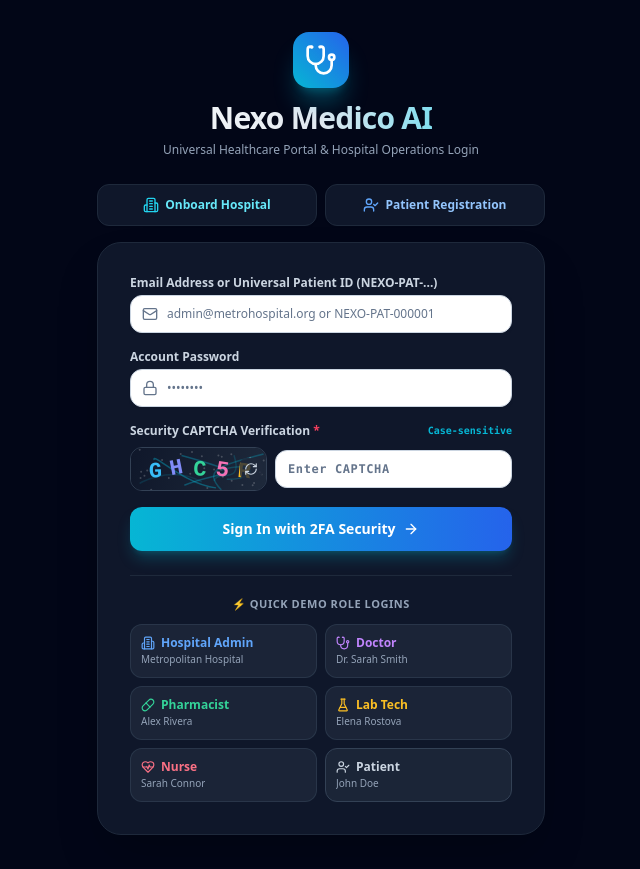
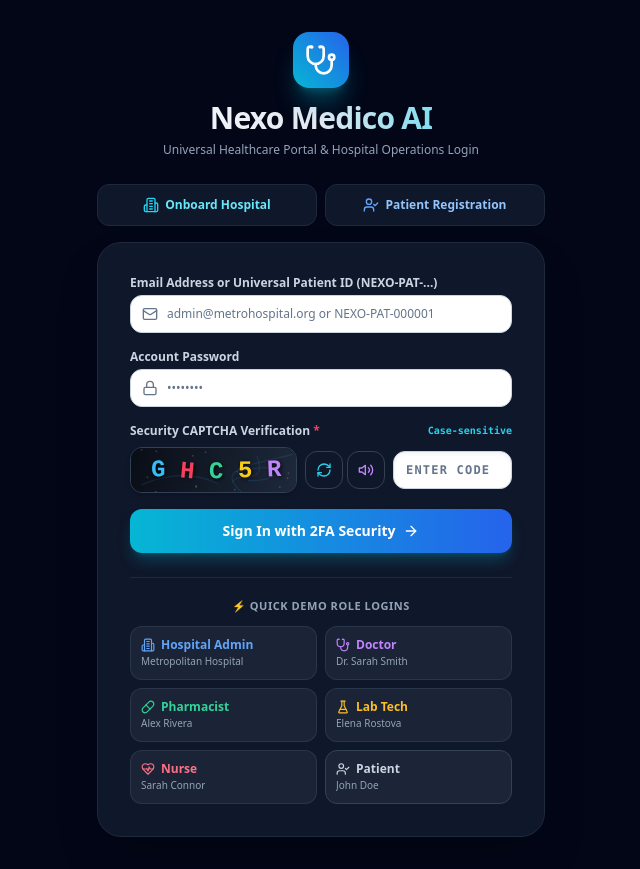
Before and after one commit to VajralaYashwanthReddy/NEXO-MEDICO-AI, a Next.js app: page /login in a window 1280 px wide. Shown: the whole page, without its empty margins (319-959 px from the left). Built offline with nearby package versions, Linux system fonts and the light colour scheme.

Commit message:
Enhance security CAPTCHA visibility with high-contrast text rendering, external reload/audio controls, and larger canvas

```diff
--- a/src/components/SecurityVerification.tsx
+++ b/src/components/SecurityVerification.tsx
@@ -1,7 +1,7 @@
 'use client';
 
 import React, { useState, useEffect, useRef } from 'react';
-import { RefreshCw, ShieldCheck, Lock, CheckCircle2, Copy, Sparkles, X } from 'lucide-react';
+import { RefreshCw, ShieldCheck, Lock, CheckCircle2, Copy, Sparkles, X, Volume2 } from 'lucide-react';
 
 // Helper to generate random CAPTCHA string
 export function generateCaptchaCode(length: number = 5): string {
@@ -43,6 +43,18 @@ export function VisualCaptcha({
     setUserInput('');
   };
 
+  const speakCaptcha = () => {
+    if (!captchaCode) return;
+    if ('speechSynthesis' in window) {
+      window.speechSynthesis.cancel();
+      const textToSpeak = `Security code is: ${captchaCode.split('').join(' ')}`;
+      const utterance = new SpeechSynthesisUtterance(textToSpeak);
+      utterance.rate = 0.85;
+      utterance.pitch = 1.0;
+      window.speechSynthesis.speak(utterance);
+    }
+  };
+
   useEffect(() => {
     refreshCaptcha();
   }, []);
@@ -53,25 +65,25 @@ export function VisualCaptcha({
     const ctx = canvas.getContext('2d');
     if (!ctx) return;
 
-    // Draw stylized captcha
+    // Clear canvas
     ctx.clearRect(0, 0, canvas.width, canvas.height);
 
-    // Background gradient
+    // High-contrast background gradient
     const bgGradient = ctx.createLinearGradient(0, 0, canvas.width, canvas.height);
     if (theme === 'dark') {
-      bgGradient.addColorStop(0, '#0f172a');
+      bgGradient.addColorStop(0, '#090d16');
       bgGradient.addColorStop(1, '#1e293b');
     } else {
-      bgGradient.addColorStop(0, '#f1f5f9');
+      bgGradient.addColorStop(0, '#f8fafc');
       bgGradient.addColorStop(1, '#e2e8f0');
     }
     ctx.fillStyle = bgGradient;
     ctx.fillRect(0, 0, canvas.width, canvas.height);
 
-    // Noise lines
-    for (let i = 0; i < 6; i++) {
-      ctx.strokeStyle = theme === 'dark' ? `rgba(6, 182, 212, ${0.15 + i * 0.05})` : `rgba(14, 165, 233, ${0.2 + i * 0.05})`;
-      ctx.lineWidth = 1.5;
+    // Subtle background grid/noise lines (does not obscure letters)
+    for (let i = 0; i < 4; i++) {
+      ctx.strokeStyle = theme === 'dark' ? `rgba(56, 189, 248, 0.12)` : `rgba(2, 132, 199, 0.15)`;
+      ctx.lineWidth = 1.2;
       ctx.beginPath();
       ctx.moveTo(Math.random() * canvas.width, Math.random() * canvas.height);
       ctx.bezierCurveTo(
@@ -85,27 +97,37 @@ export function VisualCaptcha({
       ctx.stroke();
     }
 
-    // Noise dots
-    for (let i = 0; i < 30; i++) {
-      ctx.fillStyle = theme === 'dark' ? 'rgba(255, 255, 255, 0.2)' : 'rgba(15, 23, 42, 0.2)';
+    // Subtle ambient dots
+    for (let i = 0; i < 15; i++) {
+      ctx.fillStyle = theme === 'dark' ? 'rgba(255, 255, 255, 0.15)' : 'rgba(15, 23, 42, 0.15)';
       ctx.beginPath();
       ctx.arc(Math.random() * canvas.width, Math.random() * canvas.height, 1, 0, Math.PI * 2);
       ctx.fill();
     }
 
-    // Text rendering with character distortion
-    ctx.font = 'bold 22px monospace';
+    // Ultra-vibrant crisp high-contrast character rendering
+    ctx.font = 'bold 24px "Courier New", monospace, sans-serif';
+    ctx.textBaseline = 'middle';
+
     const colors = theme === 'dark'
-      ? ['#38bdf8', '#818cf8', '#34d399', '#f472b6', '#fbbf24']
-      : ['#0284c7', '#4f46e5', '#059669', '#db2777', '#d97706'];
+      ? ['#38bdf8', '#f43f5e', '#34d399', '#facc15', '#c084fc']
+      : ['#0284c7', '#e11d48', '#059669', '#d97706', '#7e22ce'];
 
     for (let i = 0; i < captchaCode.length; i++) {
       ctx.save();
-      const x = 18 + i * 22;
-      const y = 28 + (Math.random() * 4 - 2);
-      const angle = (Math.random() - 0.5) * 0.4;
+      const x = 20 + i * 29;
+      const y = 23 + (Math.random() * 2 - 1);
+      const angle = (Math.random() - 0.5) * 0.2;
+
       ctx.translate(x, y);
       ctx.rotate(angle);
+
+      // Text drop shadow for maximum legibility
+      ctx.shadowColor = theme === 'dark' ? 'rgba(0, 0, 0, 0.85)' : 'rgba(255, 255, 255, 0.9)';
+      ctx.shadowBlur = 4;
+      ctx.shadowOffsetX = 1;
+      ctx.shadowOffsetY = 1;
+
       ctx.fillStyle = colors[i % colors.length];
       ctx.fillText(captchaCode[i], 0, 0);
       ctx.restore();
@@ -115,42 +137,68 @@ export function VisualCaptcha({
   const isDark = theme === 'dark';
 
   return (
-    <div className="space-y-2">
+    <div className="space-y-2 select-none">
       <div className="flex items-center justify-between text-xs font-semibold">
         <label className={isDark ? 'text-slate-300' : 'text-slate-700'}>
           Security CAPTCHA Verification <span className="text-rose-500">*</span>
         </label>
-        <span className="text-[10px] text-cyan-500 font-mono">Case-sensitive</span>
+        <span className="text-[10px] text-cyan-400 font-mono font-bold">Case-sensitive</span>
       </div>
 
-      <div className="flex items-center gap-2">
+      <div className="flex flex-wrap sm:flex-nowrap items-center gap-2">
         {/* Canvas Display */}
-        <div className={`relative rounded-xl overflow-hidden border ${isDark ? 'border-slate-700 bg-slate-900' : 'border-slate-300 bg-white'} shrink-0 shadow-inner`}>
-          <canvas ref={canvasRef} width={135} height={42} className="block cursor-pointer" onClick={refreshCaptcha} title="Click to reload CAPTCHA" />
+        <div className={`relative rounded-xl overflow-hidden border ${isDark ? 'border-slate-700 bg-slate-900 shadow-md' : 'border-slate-300 bg-white shadow-xs'} shrink-0 flex items-center`}>
+          <canvas
+            ref={canvasRef}
+            width={165}
+            height={44}
+            className="block cursor-pointer hover:opacity-90 transition-opacity"
+            onClick={refreshCaptcha}
+            title="Click CAPTCHA image to reload new code"
+          />
+        </div>
+
+        {/* Action Controls: Reload & Audio Readout */}
+        <div className="flex items-center gap-1 shrink-0">
           <button
             type="button"
             onClick={refreshCaptcha}
-            className={`absolute right-1 top-1/2 -translate-y-1/2 p-1 rounded-md transition-colors ${
-              isDark ? 'bg-slate-800/80 hover:bg-slate-700 text-slate-300' : 'bg-slate-100 hover:bg-slate-200 text-slate-600'
+            className={`p-2.5 rounded-xl transition-all border cursor-pointer ${
+              isDark
+                ? 'bg-slate-900 hover:bg-slate-800 border-slate-700 text-cyan-400 hover:text-cyan-300 shadow-xs'
+                : 'bg-slate-100 hover:bg-slate-200 border-slate-300 text-cyan-700 hover:text-cyan-800'
             }`}
-            title="Reload CAPTCHA"
+            title="Generate New Security Code (Reload)"
           >
-            <RefreshCw className="w-3.5 h-3.5" />
+            <RefreshCw className="w-4 h-4" />
+          </button>
+
+          <button
+            type="button"
+            onClick={speakCaptcha}
+            className={`p-2.5 rounded-xl transition-all border cursor-pointer ${
+              isDark
+                ? 'bg-slate-900 hover:bg-slate-800 border-slate-700 text-purple-400 hover:text-purple-300 shadow-xs'
+                : 'bg-slate-100 hover:bg-slate-200 border-slate-300 text-purple-700 hover:text-purple-800'
+            }`}
+            title="Listen to CAPTCHA Code (Audio Readout)"
+          >
+            <Volume2 className="w-4 h-4" />
           </button>
         </div>
 
         {/* Input Field */}
-        <div className="flex-1 relative">
+        <div className="flex-1 min-w-[110px]">
           <input
             type="text"
             required
             maxLength={5}
             value={userInput}
             onChange={(e) => setUserInput(e.target.value.toUpperCase())}
-            placeholder="Enter CAPTCHA"
-            className={`w-full px-3 py-2.5 rounded-xl text-xs font-mono font-bold tracking-wider focus:outline-none focus:ring-2 focus:ring-cyan-500 transition-all ${
+            placeholder="ENTER CODE"
+            className={`w-full px-3 py-2.5 rounded-xl text-xs font-mono font-black tracking-widest uppercase focus:outline-none focus:ring-2 focus:ring-cyan-500 transition-all ${
               isDark
-                ? 'bg-slate-950 border border-slate-800 text-white placeholder-slate-500'
+                ? 'bg-slate-950 border border-slate-800 text-white placeholder-slate-500 shadow-inner'
                 : 'bg-white border border-slate-300 text-slate-900 placeholder-slate-400 shadow-xs'
             }`}
           />
```
